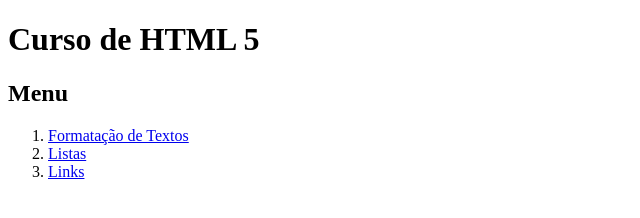
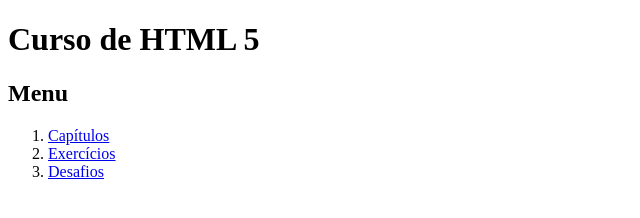
Before and after one commit to jgilvanni/html-css, a plain HTML site: page index.html in a window 1280 px wide. Shown: the whole page, without its empty margins (0-640 px from the left). Drawn offline with Linux system fonts and the light colour scheme.

Commit message:
Índice web
Comecei o menu  para publicações.

```diff
--- a/index.html
+++ b/index.html
@@ -10,10 +10,10 @@
 <body>
     <h1> Curso de HTML 5 </h1>
     <h2>Menu</h2>
-        <ol type="1">
-                <li> <a href="/Capitulos/Form_Textos.html">Formatação de Textos<a/> </li>
-                <li> <a href="/Capitulos/Listas.html">Listas<a/> </li>
-                    <li> <a href="/Capitulos/Links.html">Links<a/> </li>
+        <ol type="">
+                <li> <a href="/Capitulos/Form_Textos.html">Capítulos </a> </li>
+                <li> <a href="/exercicios/ex_26/index.html">Exercícios<a/> </li>
+                <li> <a href="/desafios/d14_tabelas/d14.html">Desafios<a/> </li>
         </ol>
 </body>
 </html>
```
